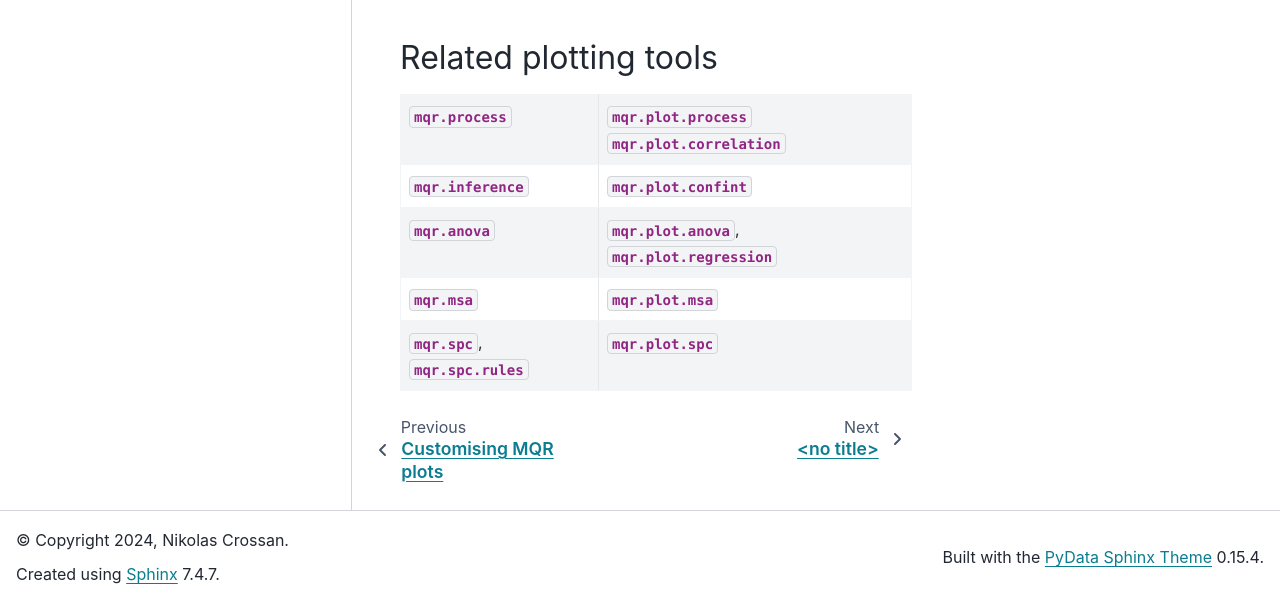
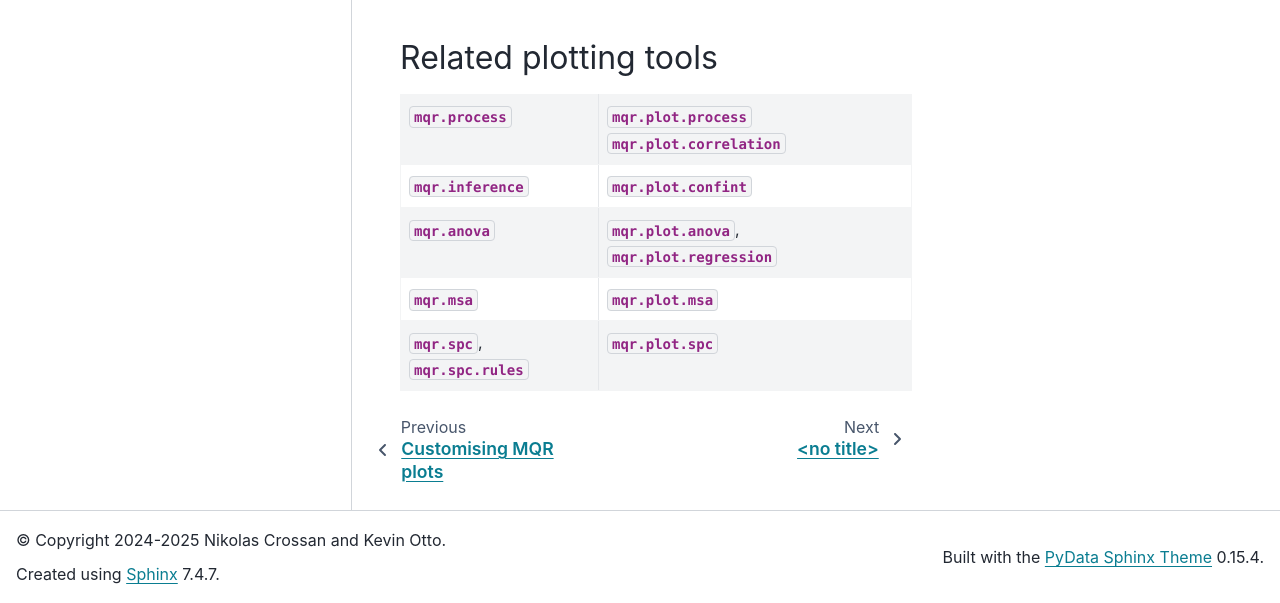
Before and after one commit to nklsxn/mqr, a Sphinx documentation site: the page built from docs/api-ref.rst, in a window 1280 px wide and 1040 px high, cut to the strip 437-1040 px from the top of the window. Built offline with Sphinx 7.4.7 and the PyData theme 0.15.4, drawn with Linux system fonts in a browser that asks for light colours.

Commit message:
Update copyright notices for 2025

```diff
--- a/docs/conf.py
+++ b/docs/conf.py
@@ -10,7 +10,7 @@
 import importlib
 
 project = 'mqr'
-copyright = '2024, Nikolas Crossan'
+copyright = '2024-2025 Nikolas Crossan and Kevin Otto'
 author = 'Nikolas Crossan'
 version = importlib.metadata.version('mqrpy')
 release = version
--- a/docs/index.rst
+++ b/docs/index.rst
@@ -21,7 +21,7 @@ This package is provided under the BSD License (3-clause).
 
 Credit
 ------
-Copyright (c) 2024 Nikolas Crossan, Kevin Otto
+Copyright 2024-2025 Nikolas Crossan and Kevin Otto
 
 Supported by the University of Melbourne<br>
 Department of Mechanical Engineering
```
Also changed, not shown: README.md (+1 -1 lines), LICENSE.txt.
